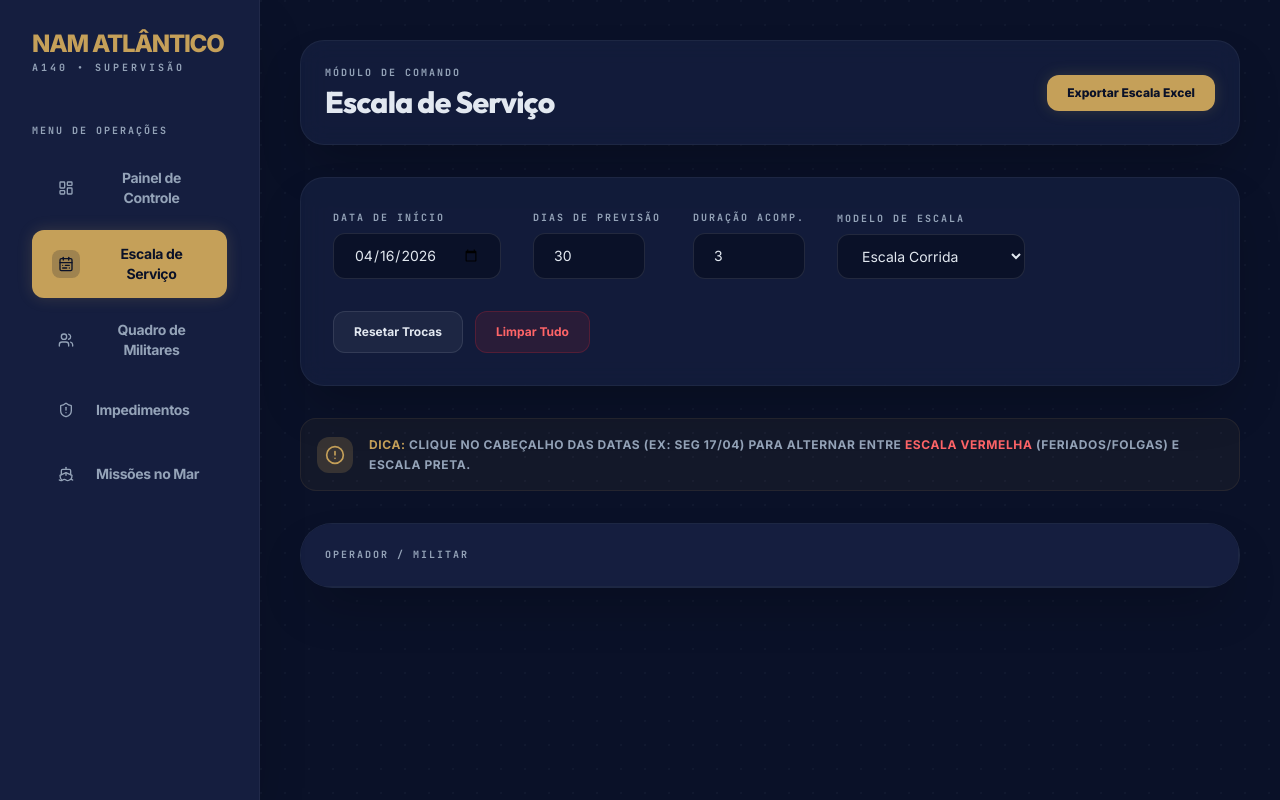
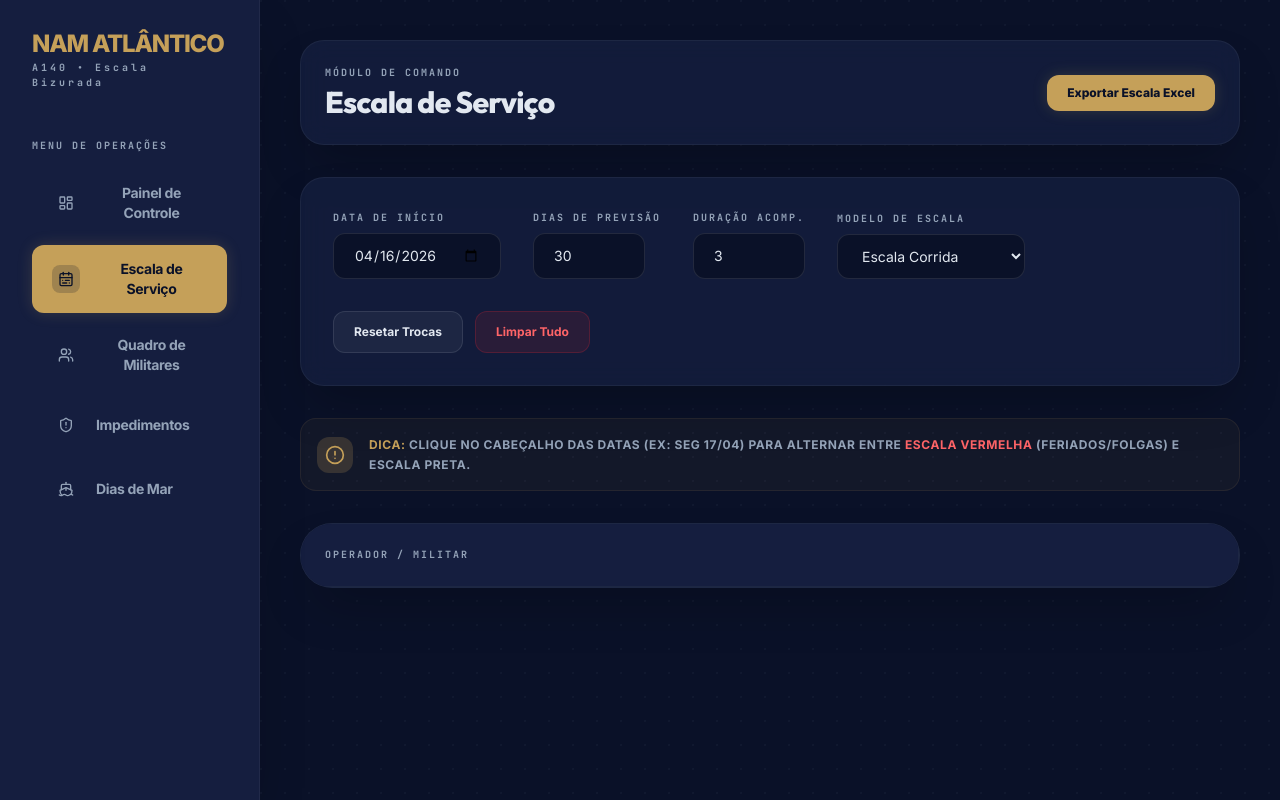
Before and after one commit to andersonscandido90-dotcom/escala, a React (Vite) app: page / in a window 1280 px wide. Built offline with nearby package versions, Linux system fonts and the light colour scheme.

Commit message:
Atualizar o App.tsx

```diff
--- a/src/App.tsx
+++ b/src/App.tsx
@@ -266,7 +266,7 @@ export default function App() {
             NAM ATLÂNTICO
           </div>
           <div className="text-[10px] font-mono font-bold tracking-[0.3em] text-text-muted">
-            A140 • SUPERVISÃO
+            A140 • Escala Bizurada
           </div>
         </div>
 
@@ -301,7 +301,7 @@ export default function App() {
               active={activeTab === 'ship'}
               onClick={() => setActiveTab('ship')}
               icon={<Ship className="w-4 h-4" />}
-              label="Missões no Mar"
+              label="Dias de Mar"
             />
           </ul>
         </nav>
@@ -317,7 +317,7 @@ export default function App() {
               {activeTab === 'dashboard' ? 'Painel de Controle' :
                activeTab === 'roster' ? 'Escala de Serviço' :
                activeTab === 'personnel' ? 'Quadro de Militares' :
-               activeTab === 'status' ? 'Status e Impedimentos' : 'Missões no Mar'}
+               activeTab === 'status' ? 'Status e Impedimentos' : 'Dias de Mar'}
             </h1>
           </div>
 
```
